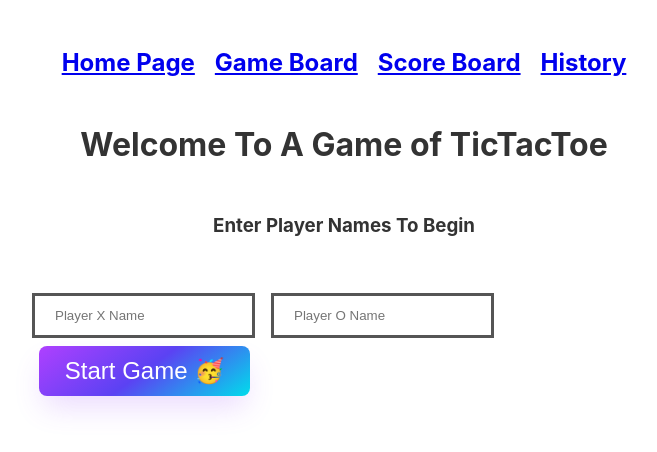
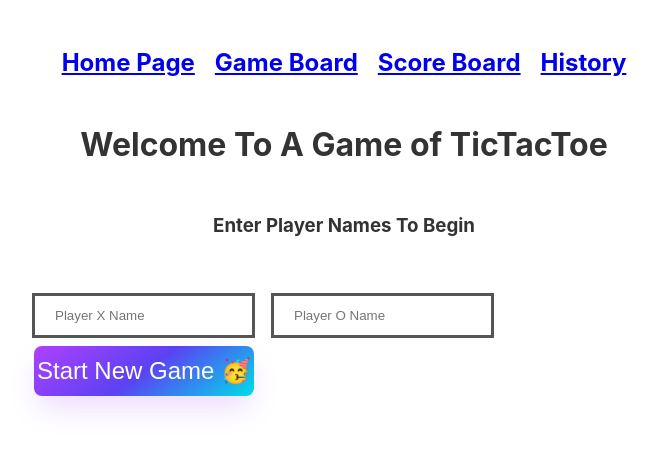
Before and after one commit to Fato07/React-TicTac-Toe, a React (Create React App) app: page / in a window 1280 px wide. Shown: the top 452 px of the page, without its empty margins (296-953 px from the left). Built offline with nearby package versions, Linux system fonts and the light colour scheme.

Commit message:
fixed bug of starting new game to reinitialise game state

```diff
--- a/src/pages/GameHistory.js
+++ b/src/pages/GameHistory.js
@@ -25,7 +25,7 @@ const GameHistory = () => {
 
   return (
     <div>
-      <h1 className="title">Previously Played Games</h1>
+      <h1 className="title">Game History</h1>
       <div className="container">
         {objs && objs.length > 0
           ? objs?.map((obj, index) => {
@@ -42,7 +42,7 @@ const GameHistory = () => {
               </div>
             )
           })
-          : ''}
+          : <div>No Games Played, Please play your first game to see history</div>}
       </div>
     </div>
   )
--- a/src/pages/Home.js
+++ b/src/pages/Home.js
@@ -2,14 +2,16 @@ import React, { useContext } from 'react'
 import { useNavigate } from 'react-router-dom'
 import { TicTacToeContext } from '../TicTacToeContext'
 import Typist from 'react-typist'
+import { initialGameState } from '../Util.js'
 
 const Home = () => {
   const [state, setState] = useContext(TicTacToeContext)
   let navigate = useNavigate()
 
-  const startGame = () => {
+  const startNewGame = () => {
+    setState(initialGameState);
     navigate('game-board')
-  }
+  };
 
   return (
     <>
@@ -45,8 +47,8 @@ const Home = () => {
             }
           />
 
-          <button className="button" onClick={startGame}>
-            Start Game 🥳
+          <button className="button" onClick={startNewGame}>
+            Start New Game 🥳
           </button>
         </div>
       </div>
--- a/src/sass/pages/_home.scss
+++ b/src/sass/pages/_home.scss
@@ -40,7 +40,7 @@
   touch-action: manipulation;
   white-space: nowrap;
   cursor: pointer;
-  margin-left: 15px;
+  margin-left: 10px;
 }
 
 .button:active,
```
Lines whose indentation alone changed are shown as unchanged.
